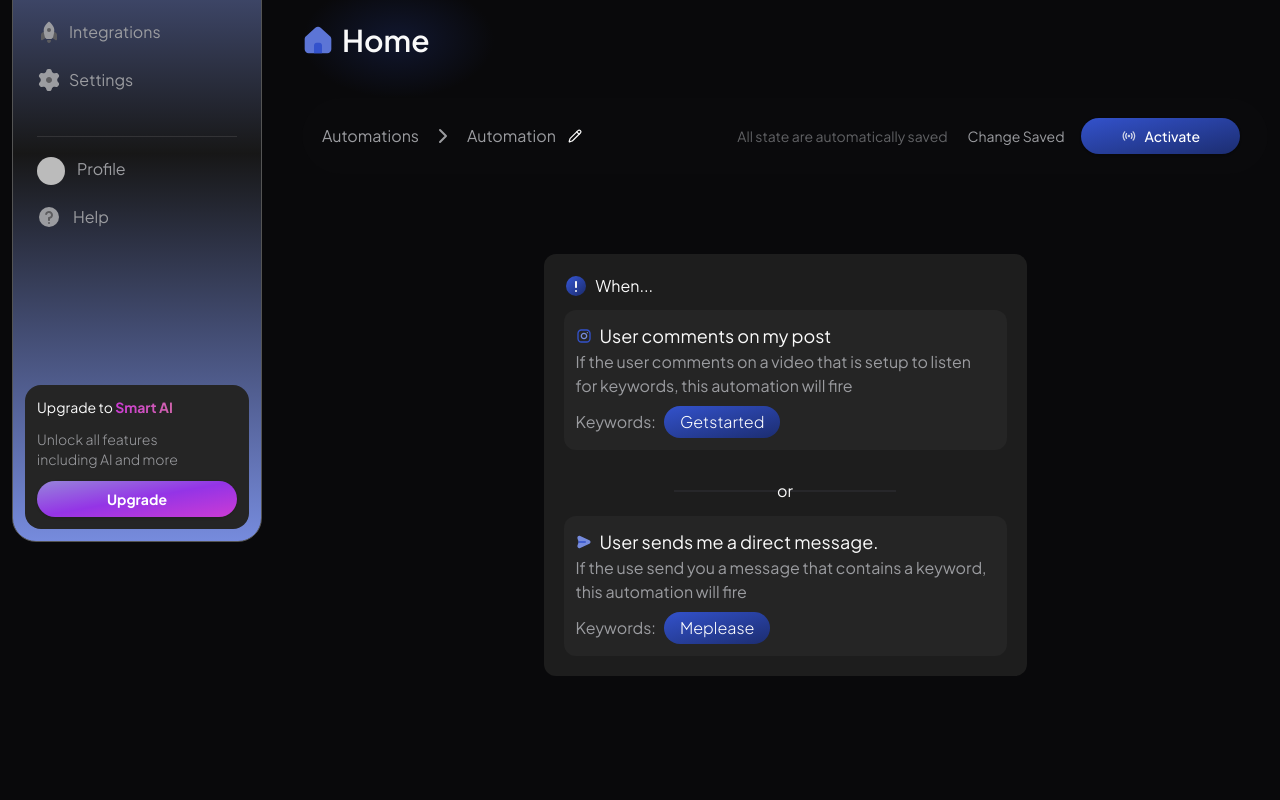
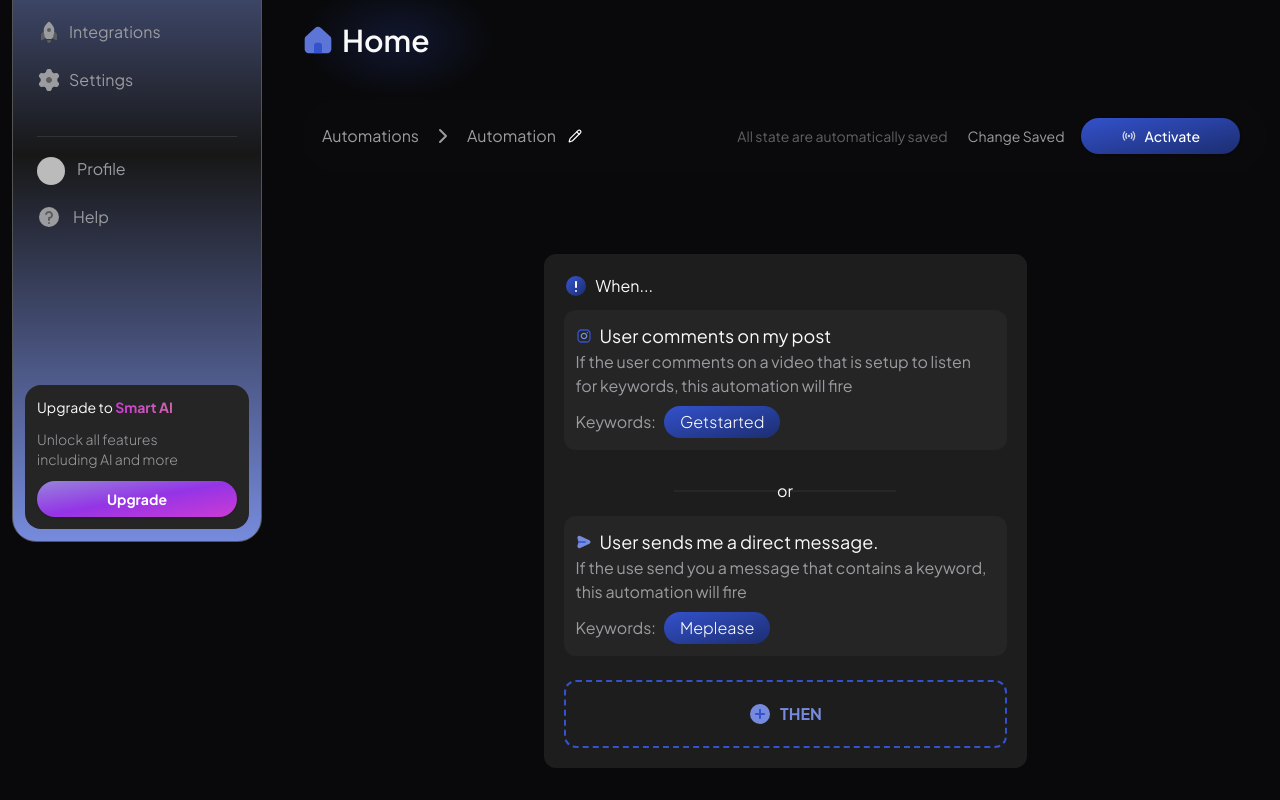
Before and after one commit to sanjeev0303/Slide, a Next.js app: page /dashboard/1/automations/1 in a window 1280 px wide. Shown: the part 246-1046 px from the top of the page. Before the commit the page ends 954 px from the top, so only its background shows below. Built offline with nearby package versions, Linux system fonts and the light colour scheme; no server answers; the database is empty; sample sign-in values are in the browser's storage; some icons are missing.

Commit message:
adding trigger button

```diff
--- a/src/components/global/automations/tirgger-button/index.tsx
+++ b/src/components/global/automations/tirgger-button/index.tsx
@@ -1,18 +1,27 @@
-import React from 'react'
-import PopOver from '../../pop-over'
+import React from "react";
+import PopOver from "../../pop-over";
+import { Divide } from "lucide-react";
+import { BlueAddIcon } from "@/icons";
 
 type TriggerButtonProps = {
-    children: React.ReactNode
-    label: string
-}
+  children: React.ReactNode;
+  label: string;
+};
 
-const TriggerButton = ({
-    label,
-    children
-}: TriggerButtonProps) => {
+const TriggerButton = ({ label, children }: TriggerButtonProps) => {
   return (
-    <PopOver />
-  )
-}
+    <PopOver
+      className="w-[400px]"
+      trigger={
+        <div className="border-2 border-dashed w-full border-[#3352CC] hover:opacity-80 cursor-pointer transition duration-100 rounded-xl flex gap-x-2 justify-center items-center p-5">
+            <BlueAddIcon />
+            <p className="text-[#768BDD] font-bold">{label}</p>
+        </div>
+      }
+    >
+        {children}
+    </PopOver>
+  );
+};
 
-export default TriggerButton
+export default TriggerButton;
```
